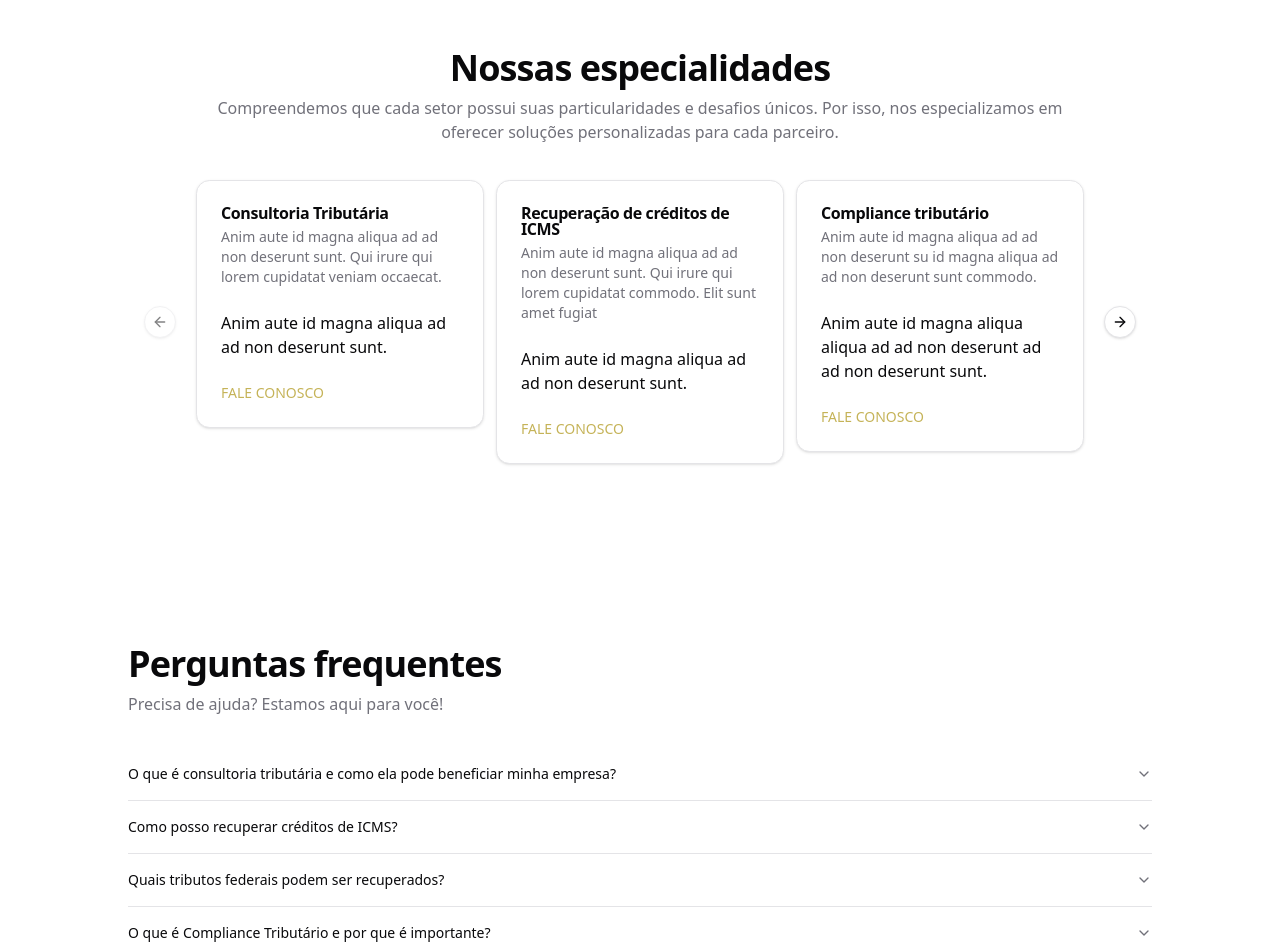
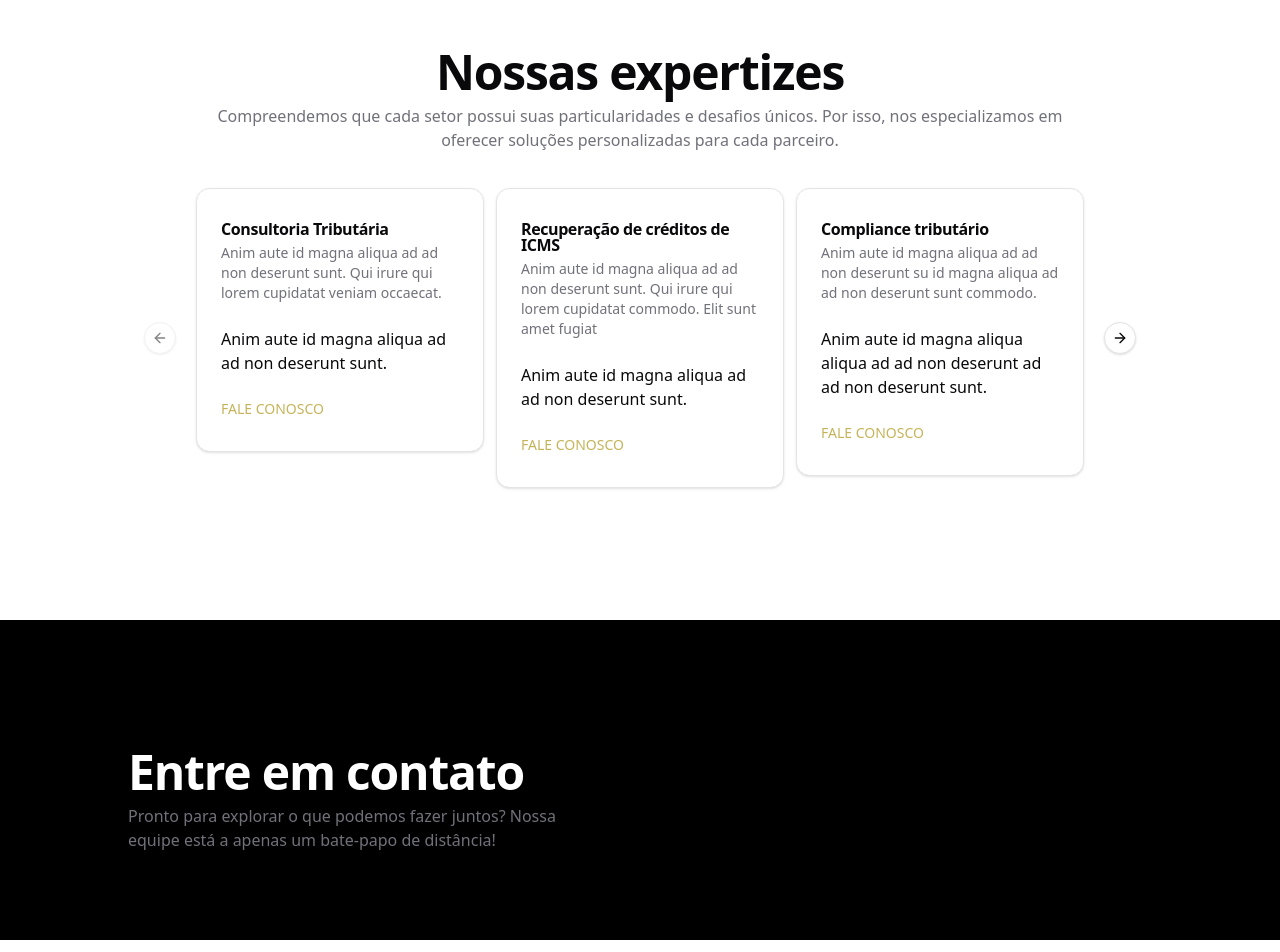
Before and after one commit to igornicoletti/vite-palin-martins, a React (Vite) app: page / in a window 1280 px wide. Shown: the top 952 px of the page. Built offline with nearby package versions, Linux system fonts and the light colour scheme.

Commit message:
feacture: vercel test

```diff
--- a/index.html
+++ b/index.html
@@ -3,7 +3,8 @@
 
 <head>
   <meta charset="UTF-8" />
-  <link rel="icon" type="image/svg+xml" href="/vite.svg" />
+  <link rel="icon" type="image/svg+xml"
+    href="https://palinemartins.com.br/wp-content/uploads/2021/12/cropped-Logo-escrita-branca--32x32.png" />
   <meta name="viewport" content="width=device-width, initial-scale=1.0" />
   <title>Grupo Palin & Martins</title>
 </head>
--- a/src/App.tsx
+++ b/src/App.tsx
@@ -26,8 +26,8 @@ export const App = () => {
 
       {/* Sectors */}
       <div className="mx-auto w-full min-w-0 max-w-4xl">
-        <div className="pt-12 text-center space-y-2">
-          <h1 className="scroll-m-20 text-3xl md:text-4xl font-semibold tracking-tight">Nossas especialidades</h1>
+        <div className="pt-12 mb:pt-32 text-center space-y-2">
+          <h1 className="scroll-m-20 text-3xl md:text-5xl font-semibold tracking-tight">Nossas expertizes</h1>
           <p className="text-base text-muted-foreground">Compreendemos que cada setor possui suas particularidades e desafios únicos. Por isso, nos especializamos em oferecer soluções personalizadas para cada parceiro.</p>
         </div>
         <div className='pb-12 md:pb-32 pt-8'>
@@ -36,7 +36,7 @@ export const App = () => {
               {sectorData.map((sector, i) => (
                 <CarouselItem key={i} className="pl-1 md:basis-1/2 lg:basis-1/3">
                   <div className="p-1">
-                    <Card>
+                    <Card className='py-2'>
                       <CardHeader>
                         <CardTitle>{sector.title}</CardTitle>
                         <CardDescription>{sector.description}</CardDescription>
@@ -58,9 +58,24 @@ export const App = () => {
         </div>
       </div>
 
+      {/* Contact */}
+      <div className="bg-black py-20">
+        <div className="mx-auto w-full min-w-0 max-w-5xl">
+          <div className="grid lg:grid-cols-2 gap-16">
+            <div className="pt-12 mb:pt-32 text-left space-y-2">
+              <h1 className="scroll-m-20 text-3xl md:text-5xl font-semibold tracking-tight text-white">Entre em contato</h1>
+              <p className="text-base text-muted-foreground">Pronto para explorar o que podemos fazer juntos? Nossa equipe está a apenas um bate-papo de distância!</p>
+            </div>
+            <div className='pb-12 md:pb-32 pt-8'>
+
+            </div>
+          </div>
+        </div>
+      </div>
+
       {/* FAQ */}
       <div className="mx-auto w-full min-w-0 max-w-5xl">
-        <div className="pt-12 text-left space-y-2">
+        <div className="pt-12 md:pt-32 text-left space-y-2">
           <h1 className="scroll-m-20 text-3xl md:text-4xl font-semibold tracking-tight">Perguntas frequentes</h1>
           <p className="text-base text-muted-foreground">Precisa de ajuda? Estamos aqui para você!</p>
         </div>
```
